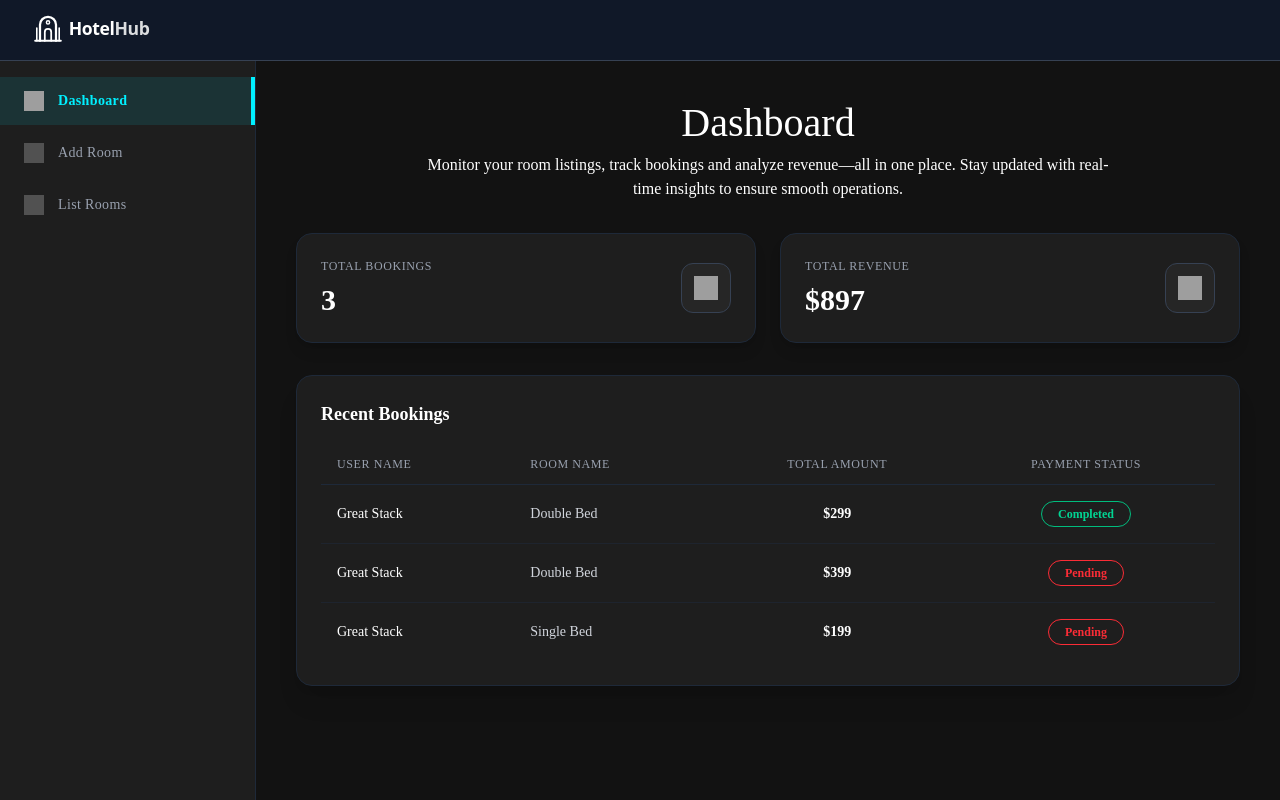
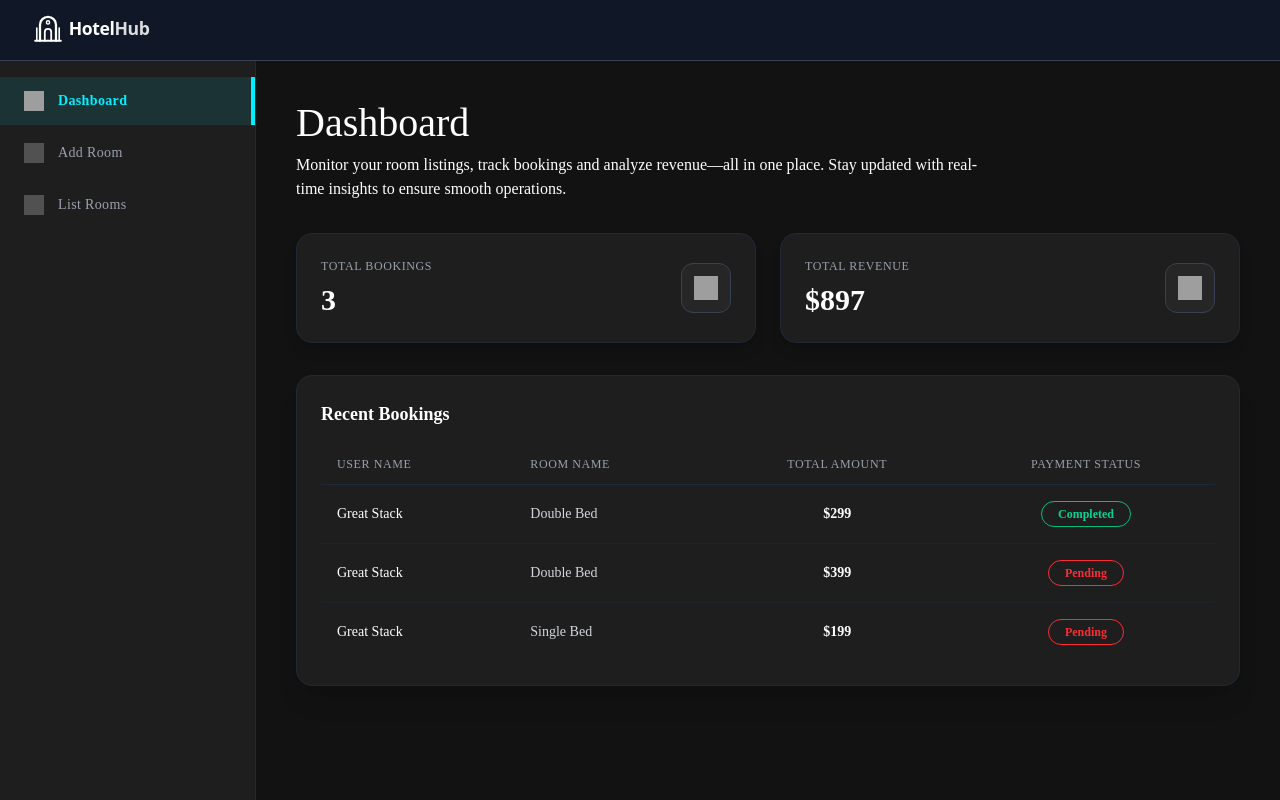
Before and after one commit to MehmoodCoder/Hotel_Booking_MERN_App, a React (Vite) app in the folder client/: page /owner in a window 1280 px wide. Shown: the top 800 px of the page. Built offline with nearby package versions, Linux system fonts and the light colour scheme; no server answers; grey boxes are pictures that could not be loaded.

Commit message:
Align Title

```diff
--- a/client/src/Routes/OwnerRoutes/Dashboard.jsx
+++ b/client/src/Routes/OwnerRoutes/Dashboard.jsx
@@ -30,6 +30,7 @@ const Dashboard = () => {
   return (
     <div className="min-h-screen bg-[#121212] text-white">
       <Title
+        align="left"
         title="Dashboard"
         description="Monitor your room listings, track bookings and analyze revenue—all in one place. Stay updated with real-time insights to ensure smooth operations."
       />
```
